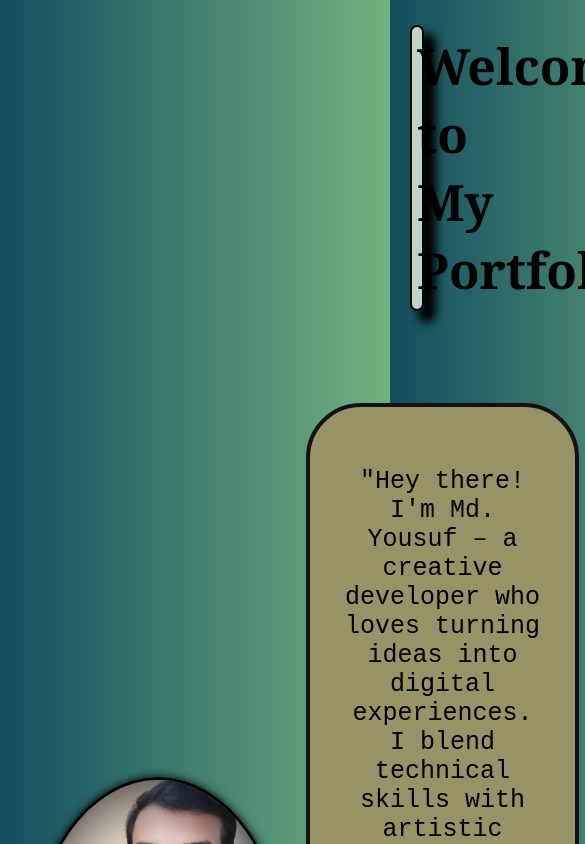
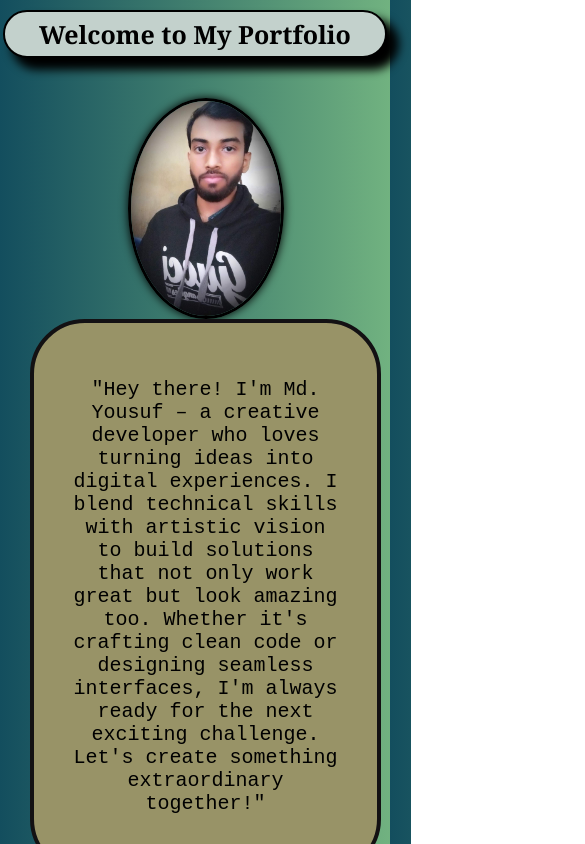
Before and after one commit to Yousufshishir/my-first-github-repo, a plain HTML site: page index.html in a window 390 px wide. Shown: the top 844 px of the page, 585 px wide, since content can reach past the window. Drawn offline with Linux system fonts and the light colour scheme.

Commit message:
responsive for mobile

```diff
--- a/css files/style.css
+++ b/css files/style.css
@@ -64,7 +64,7 @@ transition: all 0.3s ease-in-out;
 
 .description{
     text-align: center;
-    margin: 20px;
+    margin: auto;
     font-size: 25px;
     font-family:monospace;
     background-color: rgb(152, 147, 103);
@@ -79,3 +79,42 @@ font: bold;
     transform:scale(1.01) translatey(-15px);
     box-shadow: 0px 10px 15px rgb(7, 4, 4);
     }
+
+
+    @media screen and (min-width:1023px) {
+        .container{
+            max-width: 1200px;
+            width: 90%;
+        }
+    }
+
+
+
+
+@media screen and (max-width:1024px) {
+
+.image{width: 200px}
+#welcome{
+font-size:35px ;
+width: 90%;
+}
+.description{font-size:24px ;}
+.container{width: 90%;}
+}
+
+
+
+@media screen and (max-width:720px) {
+    .image{width:180px;}
+    .container{width: 90%;flex-direction: column;}
+    #welcome{font-size: 32px;width: 90%;margin: 10px auto;flex-direction: column;}
+    .description{font-size: 20px;}
+}
+
+
+
+@media screen and (max-width:480px) {
+    .image{width: 150px;}
+    .container{width:90% ;flex-direction: column;}
+    #welcome{font-size: 25px;width: 95%;margin:10px auto;}
+}
```
